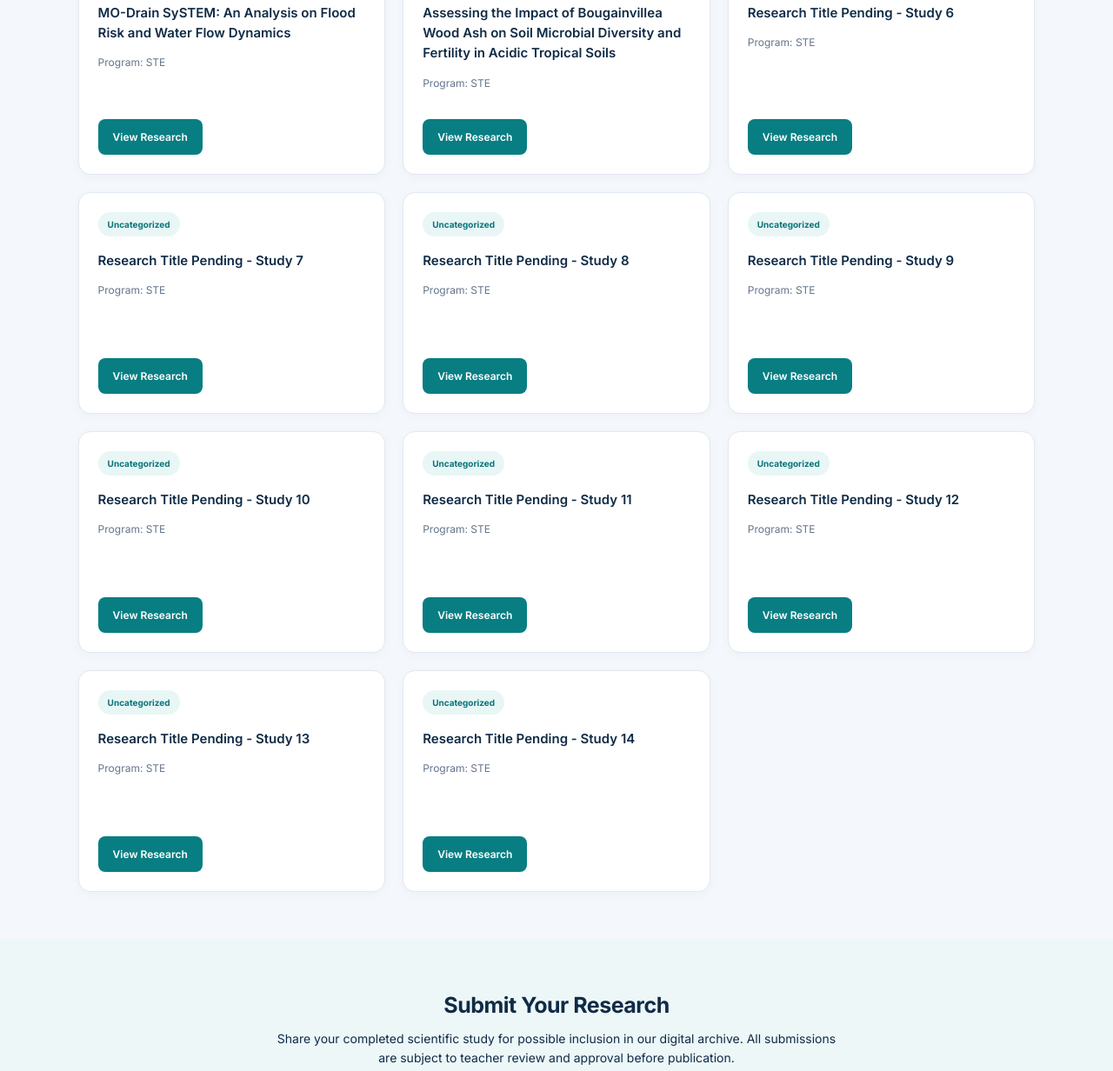
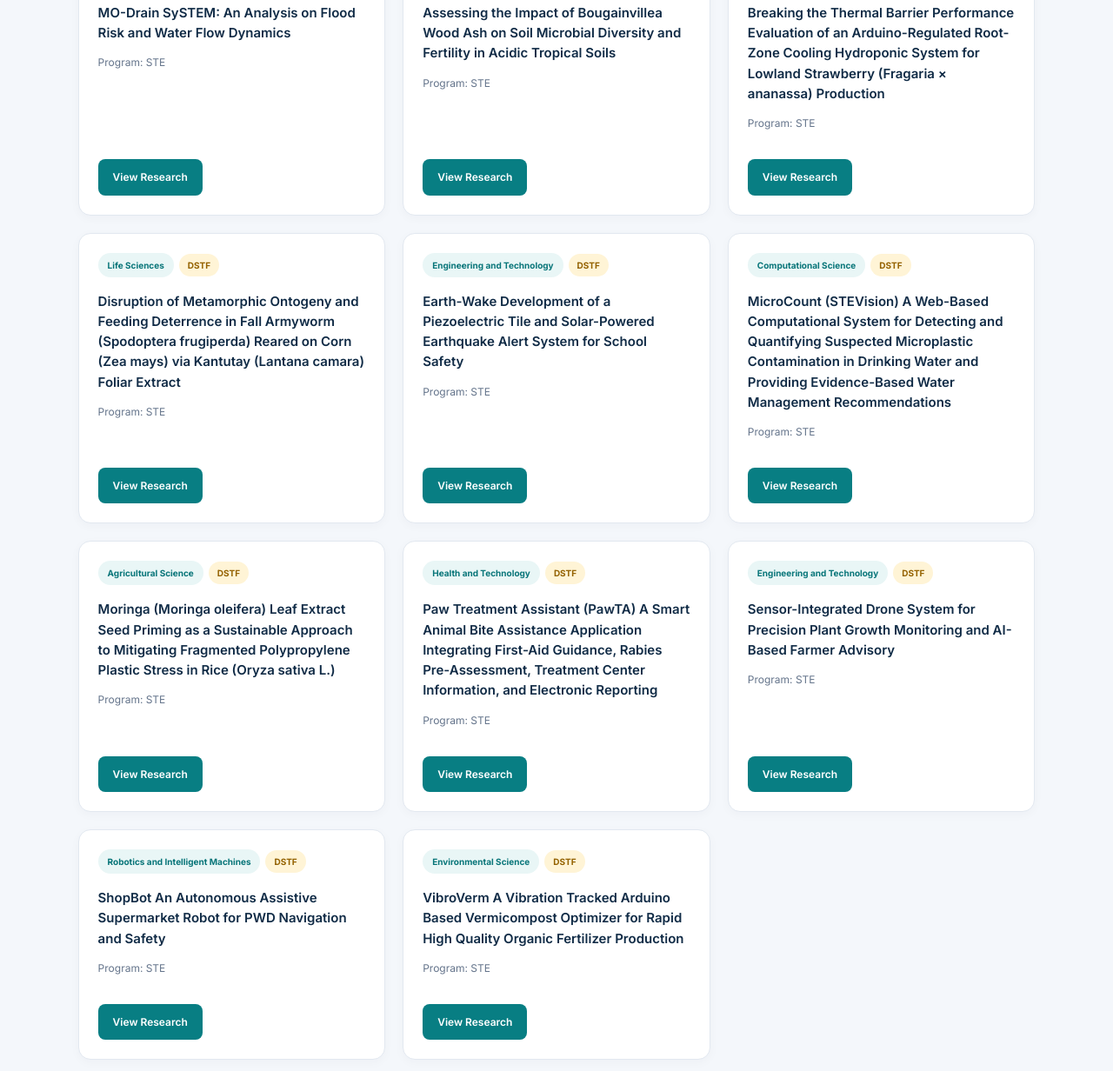
Before and after one commit to maquevans-commits/STE-Research-E-Library, a plain HTML site: page index.html in a window 1280 px wide. Shown: the part 1907-3139 px from the top of the page at 87% size. Drawn offline with Linux system fonts and the light colour scheme.

Commit message:
Update index.html

```diff
--- a/index.html
+++ b/index.html
@@ -111,11 +111,6 @@ nav a:hover {
 
 .banner-link:hover {
   transform: translateY(-2px);
-}
-
-.banner-link:focus-visible {
-  outline: 3px solid var(--gold);
-  outline-offset: 4px;
 }
 
 .banner-image {
@@ -245,6 +240,17 @@ section:not(.hero) {
   border-radius: 20px;
   font-size: 10px;
   font-weight: 700;
+}
+
+.dstf-tag {
+  display: inline-block;
+  background: #fff4d6;
+  color: #946200;
+  padding: 5px 10px;
+  border-radius: 20px;
+  font-size: 10px;
+  font-weight: 700;
+  margin-left: 6px;
 }
 
 .card h3 {
@@ -426,17 +432,6 @@ dialog .btn {
 
   .hero {
     padding: 12px 3% 20px;
-  }
-
-  .banner-link {
-    width: 100%;
-    border-radius: 8px;
-    box-shadow: 0 4px 14px #102b461c;
-  }
-
-  .banner-image {
-    width: 100%;
-    height: auto;
   }
 
   .section-title {
@@ -647,9 +642,12 @@ dialog .btn {
 
 <script>
 
-/* ALL RESEARCH STUDIES */
+/* RESEARCH STUDIES */
 
 const studies = [
+
+  /* ORIGINAL RESEARCH STUDIES */
+
   {
     id: 1,
     title: "Formulation and Efficacy of a Lemongrass and Oregano-Based Candle as a Natural Mosquito Repellent",
@@ -657,10 +655,12 @@ const studies = [
     year: "Not yet provided",
     program: "STE",
     category: "Life Sciences",
+    dstf: false,
     keywords: ["lemongrass", "oregano", "candle", "mosquito", "repellent"],
     abstract: "Open the research paper to read the complete study.",
     pdfUrl: "https://drive.google.com/file/d/1IMQRG8KVf7c5m8hgped2sYZTcX2X40_A/view?usp=sharing"
   },
+
   {
     id: 2,
     title: "Utilizing Coconut (Cocos nucifera) Husk as Paper and Banana (Musa acuminata) as Adhesive for Sustainable Paper Bags",
@@ -668,10 +668,12 @@ const studies = [
     year: "Not yet provided",
     program: "STE",
     category: "Environmental Science",
+    dstf: false,
     keywords: ["coconut", "banana", "paper", "adhesive", "sustainable"],
     abstract: "Open the research paper to read the complete study.",
     pdfUrl: "https://drive.google.com/file/d/1nVnu_p7Fd6kIacqEoGNywkSGS22o5SxR/view?usp=drive_link"
   },
+
   {
     id: 3,
     title: "From Waste to Weapon: Developing an Eco-Friendly Cockroach Control Solution from Pineapple Peels (Ananas comosus), Rice Hulls (Oryza sativa L.), and Turmeric (Curcuma longa)",
@@ -679,10 +681,12 @@ const studies = [
     year: "Not yet provided",
     program: "STE",
     category: "Life Sciences",
+    dstf: false,
     keywords: ["cockroach", "pineapple", "rice hulls", "turmeric", "pest control"],
     abstract: "Open the research paper to read the complete study.",
     pdfUrl: "https://drive.google.com/file/d/1FHx8InCkViui-JNNKfs9J-ebms03Y3bp/view?usp=drive_link"
   },
+
   {
     id: 4,
     title: "MO-Drain SySTEM: An Analysis on Flood Risk and Water Flow Dynamics",
@@ -690,10 +694,12 @@ const studies = [
     year: "Not yet provided",
     program: "STE",
     category: "Engineering and Technology",
+    dstf: false,
     keywords: ["flood", "drainage", "water flow", "flood risk", "MO-Drain"],
     abstract: "Open the research paper to read the complete study.",
     pdfUrl: "https://drive.google.com/file/d/1NB4dR1EvKC23nJJUGXF5Hd1DXQLD10g4/view?usp=drive_link"
   },
+
   {
     id: 5,
     title: "Assessing the Impact of Bougainvillea Wood Ash on Soil Microbial Diversity and Fertility in Acidic Tropical Soils",
@@ -701,112 +707,131 @@ const studies = [
     year: "Not yet provided",
     program: "STE",
     category: "Environmental Science",
+    dstf: false,
     keywords: ["bougainvillea", "wood ash", "soil", "microbial diversity", "soil fertility"],
     abstract: "Open the research paper to read the complete study.",
     pdfUrl: "https://drive.google.com/file/d/1okKqsDTdgOg7ovsT1BQj5qwICYTQTOx2/view?usp=drive_link"
   },
 
-  /* NEW RESEARCH LINKS */
+  /* NEW DSTF RESEARCH STUDIES */
 
   {
     id: 6,
-    title: "Research Title Pending - Study 6",
+    title: "Breaking the Thermal Barrier Performance Evaluation of an Arduino-Regulated Root-Zone Cooling Hydroponic System for Lowland Strawberry (Fragaria × ananassa) Production",
     authors: "Not yet provided",
     year: "Not yet provided",
     program: "STE",
-    category: "Uncategorized",
-    keywords: ["research", "study 6"],
+    category: "Agricultural Science",
+    dstf: false,
+    keywords: ["strawberry", "hydroponics", "Arduino", "root-zone cooling", "agriculture"],
     abstract: "Open the research paper to read the complete study.",
     pdfUrl: "https://drive.google.com/file/d/1yxdkXULSdgXXu_MbLggBWZSkO5UDOhET/view?usp=drive_link"
   },
+
   {
     id: 7,
-    title: "Research Title Pending - Study 7",
+    title: "Disruption of Metamorphic Ontogeny and Feeding Deterrence in Fall Armyworm (Spodoptera frugiperda) Reared on Corn (Zea mays) via Kantutay (Lantana camara) Foliar Extract",
     authors: "Not yet provided",
     year: "Not yet provided",
     program: "STE",
-    category: "Uncategorized",
-    keywords: ["research", "study 7"],
+    category: "Life Sciences",
+    dstf: true,
+    keywords: ["fall armyworm", "corn", "kantutay", "Lantana camara", "pest control", "DSTF"],
     abstract: "Open the research paper to read the complete study.",
     pdfUrl: "https://drive.google.com/file/d/1CCLmgwN-CXtgB-_T8rMU976rLVUSpYA2/view?usp=drive_link"
   },
+
   {
     id: 8,
-    title: "Research Title Pending - Study 8",
+    title: "Earth-Wake Development of a Piezoelectric Tile and Solar-Powered Earthquake Alert System for School Safety",
     authors: "Not yet provided",
     year: "Not yet provided",
     program: "STE",
-    category: "Uncategorized",
-    keywords: ["research", "study 8"],
+    category: "Engineering and Technology",
+    dstf: true,
+    keywords: ["Earth-Wake", "piezoelectric", "solar", "earthquake", "school safety", "DSTF"],
     abstract: "Open the research paper to read the complete study.",
     pdfUrl: "https://drive.google.com/file/d/1-Yz_keHnS364KqtZt0P8xzO5Qzu6YzXP/view?usp=drive_link"
   },
+
   {
     id: 9,
-    title: "Research Title Pending - Study 9",
+    title: "MicroCount (STEVision) A Web-Based Computational System for Detecting and Quantifying Suspected Microplastic Contamination in Drinking Water and Providing Evidence-Based Water Management Recommendations",
     authors: "Not yet provided",
     year: "Not yet provided",
     program: "STE",
-    category: "Uncategorized",
-    keywords: ["research", "study 9"],
+    category: "Computational Science",
+    dstf: true,
+    keywords: ["MicroCount", "STEVision", "microplastics", "drinking water", "image analysis", "DSTF"],
     abstract: "Open the research paper to read the complete study.",
     pdfUrl: "https://drive.google.com/file/d/1uKNWQsKI4oHJIWEOiSQXrFew1V4PrL4U/view?usp=drive_link"
   },
+
   {
     id: 10,
-    title: "Research Title Pending - Study 10",
+    title: "Moringa (Moringa oleifera) Leaf Extract Seed Priming as a Sustainable Approach to Mitigating Fragmented Polypropylene Plastic Stress in Rice (Oryza sativa L.)",
     authors: "Not yet provided",
     year: "Not yet provided",
     program: "STE",
-    category: "Uncategorized",
-    keywords: ["research", "study 10"],
+    category: "Agricultural Science",
+    dstf: true,
+    keywords: ["moringa", "rice", "seed priming", "polypropylene", "plastic stress", "DSTF"],
     abstract: "Open the research paper to read the complete study.",
     pdfUrl: "https://drive.google.com/file/d/1yv8CB3-d7Hh-6C8mZg-U5KRA8KsuZM5R/view?usp=drive_link"
   },
+
   {
     id: 11,
-    title: "Research Title Pending - Study 11",
+    title: "Paw Treatment Assistant (PawTA) A Smart Animal Bite Assistance Application Integrating First-Aid Guidance, Rabies Pre-Assessment, Treatment Center Information, and Electronic Reporting",
     authors: "Not yet provided",
     year: "Not yet provided",
     program: "STE",
-    category: "Uncategorized",
-    keywords: ["research", "study 11"],
+    category: "Health and Technology",
+    dstf: true,
+    keywords: ["PawTA", "animal bite", "rabies", "first aid", "application", "DSTF"],
     abstract: "Open the research paper to read the complete study.",
     pdfUrl: "https://drive.google.com/file/d/1dLpzgMjfX8xVleUH4FdlQmezS7Eo6LIF/view?usp=drive_link"
   },
+
   {
     id: 12,
-    title: "Research Title Pending - Study 12",
+    title: "Sensor-Integrated Drone System for Precision Plant Growth Monitoring and AI-Based Farmer Advisory",
     authors: "Not yet provided",
     year: "Not yet provided",
     program: "STE",
-    category: "Uncategorized",
-    keywords: ["research", "study 12"],
+    category: "Engineering and Technology",
+    dstf: true,
+    keywords: ["drone", "sensors", "AI", "plant monitoring", "farmer advisory", "DSTF"],
     abstract: "Open the research paper to read the complete study.",
     pdfUrl: "https://drive.google.com/file/d/1EwSdk44cRaYsu7rWzg7wFnvCxr5AHf6m/view?usp=drive_link"
   },
+
   {
     id: 13,
-    title: "Research Title Pending - Study 13",
+    title: "ShopBot An Autonomous Assistive Supermarket Robot for PWD Navigation and Safety",
     authors: "Not yet provided",
     year: "Not yet provided",
     program: "STE",
-    category: "Uncategorized",
-    keywords: ["research", "study 13"],
+    category: "Robotics and Intelligent Machines",
+    dstf: true,
+    keywords: ["ShopBot", "robot", "PWD", "supermarket", "navigation", "safety", "DSTF"],
     abstract: "Open the research paper to read the complete study.",
     pdfUrl: "https://drive.google.com/file/d/15AOasYTbmX8bWEBWCd-bS0Vn8K8fAU27/view?usp=drive_link"
   },
+
   {
     id: 14,
-    title: "Research Title Pending - Study 14",
+    title: "VibroVerm A Vibration Tracked Arduino Based Vermicompost Optimizer for Rapid High Quality Organic Fertilizer Production",
     authors: "Not yet provided",
     year: "Not yet provided",
     program: "STE",
-    category: "Uncategorized",
-    keywords: ["research", "study 14"],
+    category: "Environmental Science",
+    dstf: true,
+    keywords: ["VibroVerm", "Arduino", "vermicompost", "vibration", "organic fertilizer", "DSTF"],
     abstract: "Open the research paper to read the complete study.",
     pdfUrl: "https://drive.google.com/file/d/1lCLv5t5xGMlhKYId7oucaFAaroXDY2Qv/view?usp=drive_link"
   }
+
 ];
 
 /* ELEMENTS */
@@ -883,6 +908,7 @@ function renderStudies() {
       study.year,
       study.category,
       study.program,
+      study.dstf ? "DSTF" : "",
       ...study.keywords
     ].join(" ").toLowerCase();
 
@@ -907,9 +933,19 @@ function renderStudies() {
 
     card.className = "card";
 
-    card.appendChild(
+    const tags = document.createElement("div");
+
+    tags.appendChild(
       makeElement("span", study.category, "tag")
     );
+
+    if (study.dstf) {
+      tags.appendChild(
+        makeElement("span", "DSTF", "dstf-tag")
+      );
+    }
+
+    card.appendChild(tags);
 
     card.appendChild(
       makeElement("h3", study.title)
@@ -979,6 +1015,15 @@ function showDetails(study) {
     makeElement("p", "Category: " + study.category)
   );
 
+  if (study.dstf) {
+    content.appendChild(
+      makeElement(
+        "p",
+        "Research Event: Division Science and Technology Fair (DSTF)"
+      )
+    );
+  }
+
   content.appendChild(
     makeElement("h3", "Abstract")
   );
```
